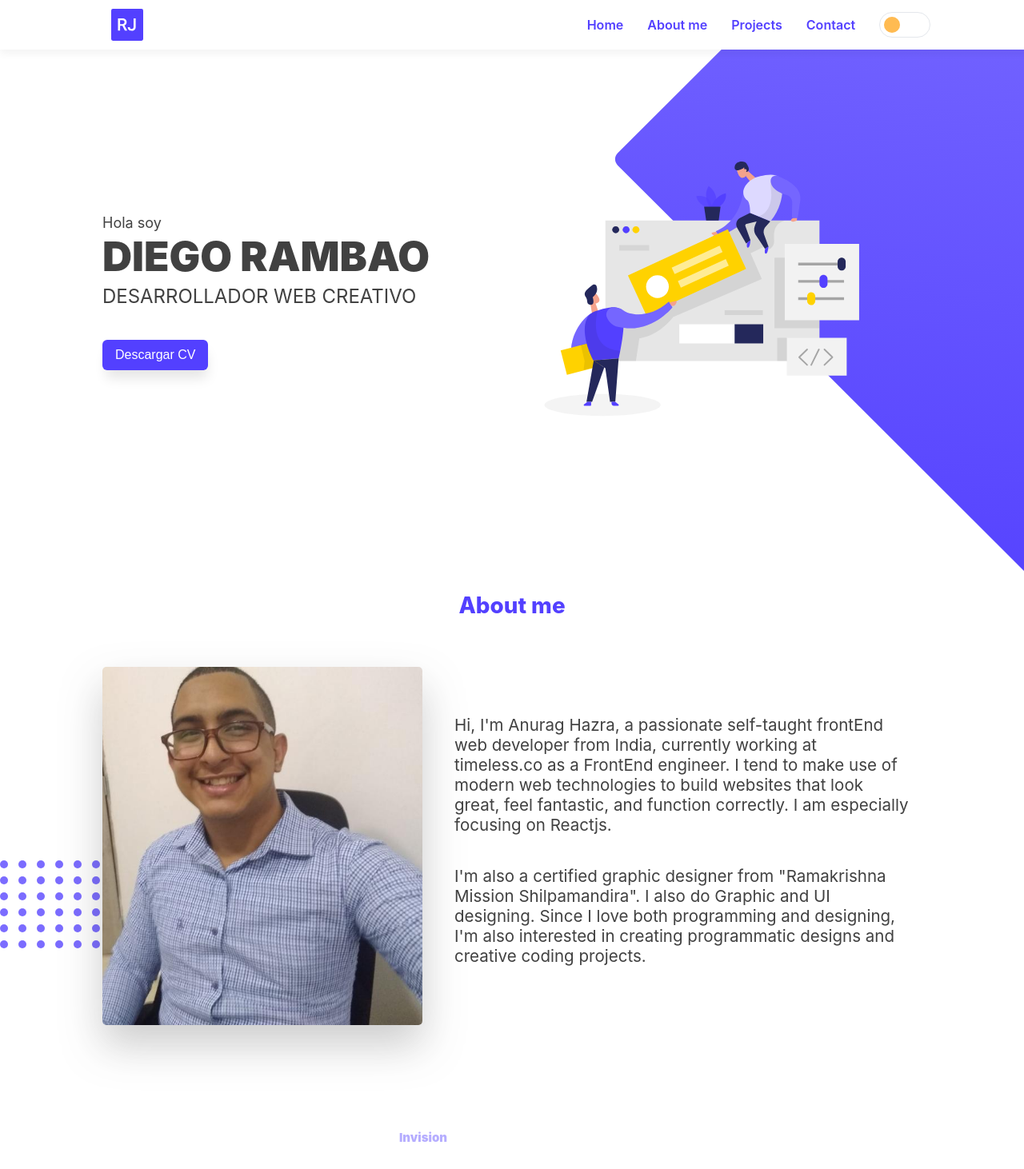
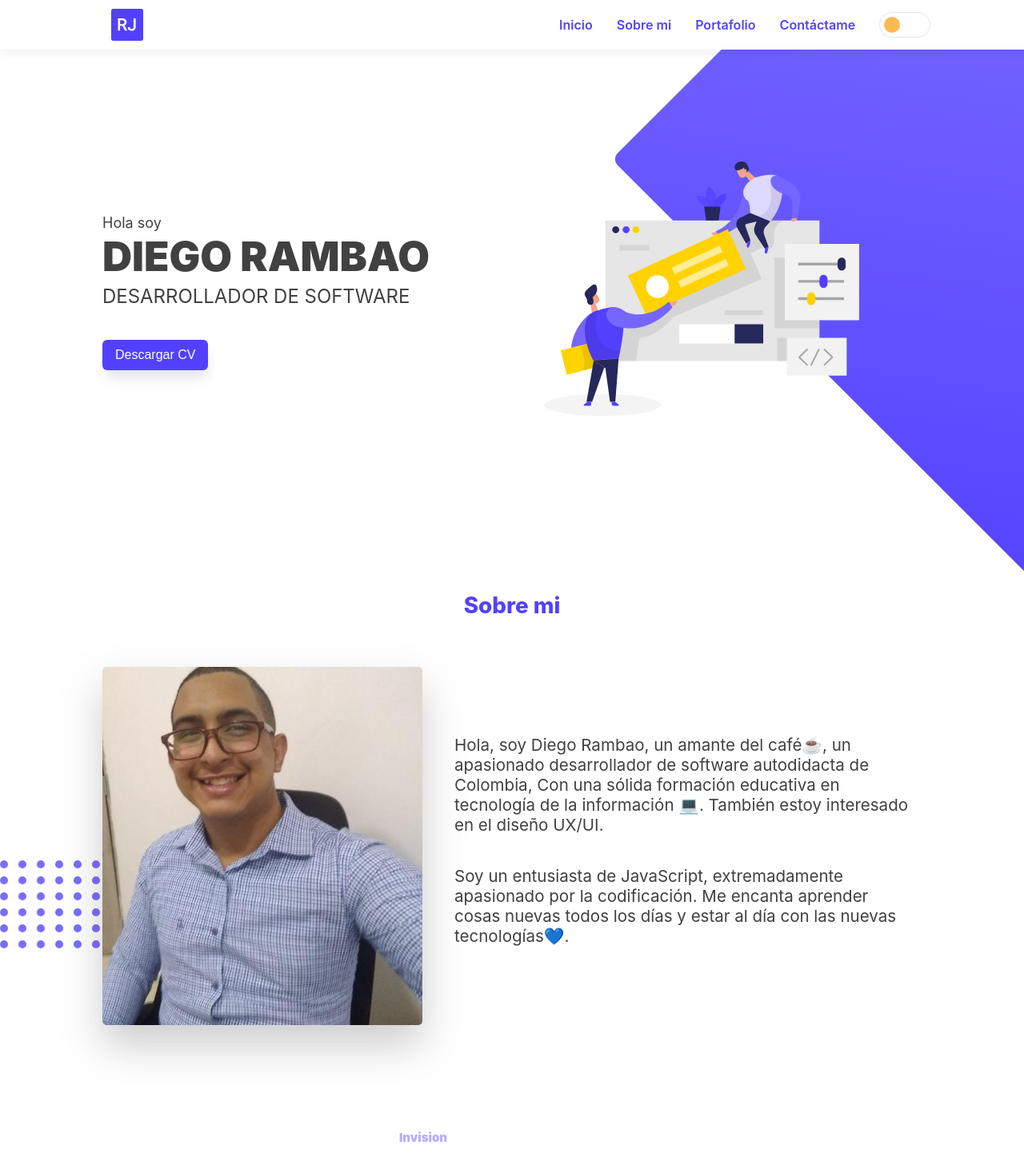
Before and after one commit to diegoRambao/web-site-personal, a React (Create React App) app: page / in a window 1280 px wide. Shown: the top 1462 px of the page at 80% size. Built offline with nearby package versions, Linux system fonts and the light colour scheme.

Commit message:
refactor: change texts

```diff
--- a/public/index.html
+++ b/public/index.html
@@ -10,34 +10,13 @@
          content="Diego Rambao desarrollador de software, Me encanta la programación 💙 y dispuesto a aprender cosas nuevas"
       />
       <link rel="apple-touch-icon" href="%PUBLIC_URL%/logo.svg" />
-      <!--
-      manifest.json provides metadata used when your web app is installed on a
-      user's mobile device or desktop. See https://developers.google.com/web/fundamentals/web-app-manifest/
-    -->
+
       <link rel="manifest" href="%PUBLIC_URL%/manifest.json" />
-      <!--
-      Notice the use of %PUBLIC_URL% in the tags above.
-      It will be replaced with the URL of the `public` folder during the build.
-      Only files inside the `public` folder can be referenced from the HTML.
 
-      Unlike "/favicon.ico" or "favicon.ico", "%PUBLIC_URL%/favicon.ico" will
-      work correctly both with client-side routing and a non-root public URL.
-      Learn how to configure a non-root public URL by running `npm run build`.
-    -->
-      <title>Diego Rambao</title>
+      <title>Diego Rambao | Desarrollador de Software</title>
    </head>
    <body>
       <noscript>You need to enable JavaScript to run this app.</noscript>
       <div id="root"></div>
-      <!--
-      This HTML file is a template.
-      If you open it directly in the browser, you will see an empty page.
-
-      You can add webfonts, meta tags, or analytics to this file.
-      The build step will place the bundled scripts into the <body> tag.
-
-      To begin the development, run `npm start` or `yarn start`.
-      To create a production bundle, use `npm run build` or `yarn build`.
-    -->
    </body>
 </html>
--- a/src/components/About/index.js
+++ b/src/components/About/index.js
@@ -10,7 +10,7 @@ export const About = () => {
    return (
       <AboutSection id="about">
          <div className="text-center">
-            <Title label="About me" />
+            <Title label="Sobre mi" />
          </div>
          <CirculeAbout src={circle} alt="circle about" loading="lazy" />
          <div className="container">
@@ -20,14 +20,13 @@ export const About = () => {
                </div>
                <AboutText>
                   <Paragraph theme={isDark}>
-                     Hi, I'm Anurag Hazra, a passionate self-taught frontEnd web developer from India, currently working at
-                     timeless.co as a FrontEnd engineer. I tend to make use of modern web technologies to build websites that look
-                     great, feel fantastic, and function correctly. I am especially focusing on Reactjs.
+                     Hola, soy Diego Rambao, un amante del café☕, un apasionado desarrollador de software autodidacta de
+                     Colombia, Con una sólida formación educativa en tecnología de la información 💻. También estoy interesado en
+                     el diseño UX/UI.
                   </Paragraph>
                   <Paragraph theme={isDark}>
-                     I'm also a certified graphic designer from "Ramakrishna Mission Shilpamandira". I also do Graphic and UI
-                     designing. Since I love both programming and designing, I'm also interested in creating programmatic designs
-                     and creative coding projects.
+                     Soy un entusiasta de JavaScript, extremadamente apasionado por la codificación. Me encanta aprender cosas
+                     nuevas todos los días y estar al día con las nuevas tecnologías💙.
                   </Paragraph>
                </AboutText>
             </AboutSectionContainer>
--- a/src/components/Contact/index.js
+++ b/src/components/Contact/index.js
@@ -18,7 +18,7 @@ export const Contact = () => {
    return (
       <SectionContact id="contact">
          <div className="text-center">
-            <Title label="Get In Touch" />
+            <Title label="Contáctame" />
          </div>
 
          <div className="container">
@@ -43,6 +43,18 @@ export const Contact = () => {
 
                <form onSubmit={handleSubmit(onSubmit)} className="form-contact">
                   <div className="form-control">
+                     <label htmlFor="name">Nombre</label>
+                     <input
+                        {...register('name', { required: true })}
+                        type="text"
+                        name="name"
+                        id="name"
+                        placeholder="Juan José"
+                        className="input-text-contact"
+                     />
+                     {errors.name?.type && 'El nombre es requerido'}
+                  </div>
+                  <div className="form-control">
                      <label htmlFor="email">Email</label>
                      <input
                         {...register('email', { required: true, pattern: /^[A-Z0-9._%+-]+@[A-Z0-9.-]+\.[A-Z]{2,}$/i })}
@@ -56,24 +68,12 @@ export const Contact = () => {
                      {errors.email?.type === 'pattern' && 'Digite un correo valido'}
                   </div>
                   <div className="form-control">
-                     <label htmlFor="name">Name</label>
-                     <input
-                        {...register('name', { required: true })}
-                        type="text"
-                        name="name"
-                        id="name"
-                        placeholder="Juan José"
-                        className="input-text-contact"
-                     />
-                     {errors.name?.type && 'El nombre es requerido'}
-                  </div>
-                  <div className="form-control">
-                     <label htmlFor="message">Messsage</label>
+                     <label htmlFor="message">Mensaje</label>
                      <textarea
                         {...register('message', { required: true })}
                         name="message"
                         id="message"
-                        placeholder="Hey, there!"
+                        placeholder="¡Hey, Hola!"
                         className="textarea-contact"
                      ></textarea>
                      {errors.message?.type && 'El mensaje es requerido'}
--- a/src/components/Home/index.js
+++ b/src/components/Home/index.js
@@ -25,7 +25,7 @@ export const Home = () => {
                <HomeText theme={isDark}>
                   <SmallParagraph>Hola soy</SmallParagraph>
                   <HomeTitle>DIEGO RAMBAO</HomeTitle>
-                  <TightParagraph>DESARROLLADOR WEB CREATIVO </TightParagraph>
+                  <TightParagraph>DESARROLLADOR DE SOFTWARE</TightParagraph>
                   <ContainerButtonCv>
                      <Button label="Descargar CV" />
                   </ContainerButtonCv>
--- a/src/components/Navbar/index.js
+++ b/src/components/Navbar/index.js
@@ -14,16 +14,16 @@ export const Navbar = () => {
                <div style={{ display: 'flex', alignItems: 'center' }}>
                   <NavbarItems>
                      <ItemNav href="#home" themedark={isDark ? 1 : 0} offset="100">
-                        Home
+                        Inicio
                      </ItemNav>
                      <ItemNav href="#about" themedark={isDark ? 1 : 0} offset="100">
-                        About me
+                        Sobre mi
                      </ItemNav>
                      <ItemNav href="#project" themedark={isDark ? 1 : 0} offset="100">
-                        Projects
+                        Portafolio
                      </ItemNav>
                      <ItemNav href="#contact" themedark={isDark ? 1 : 0} offset="100">
-                        Contact
+                        Contáctame
                      </ItemNav>
                   </NavbarItems>
                   <ToggleTheme />
--- a/src/components/Project/index.js
+++ b/src/components/Project/index.js
@@ -14,7 +14,7 @@ export const Project = () => {
    return (
       <SectionProject id="project">
          <div className="text-center">
-            <Title label="Projects" />
+            <Title label="Portafolio" />
          </div>
          <ContainerProjects>
             <ProjectRow
```
